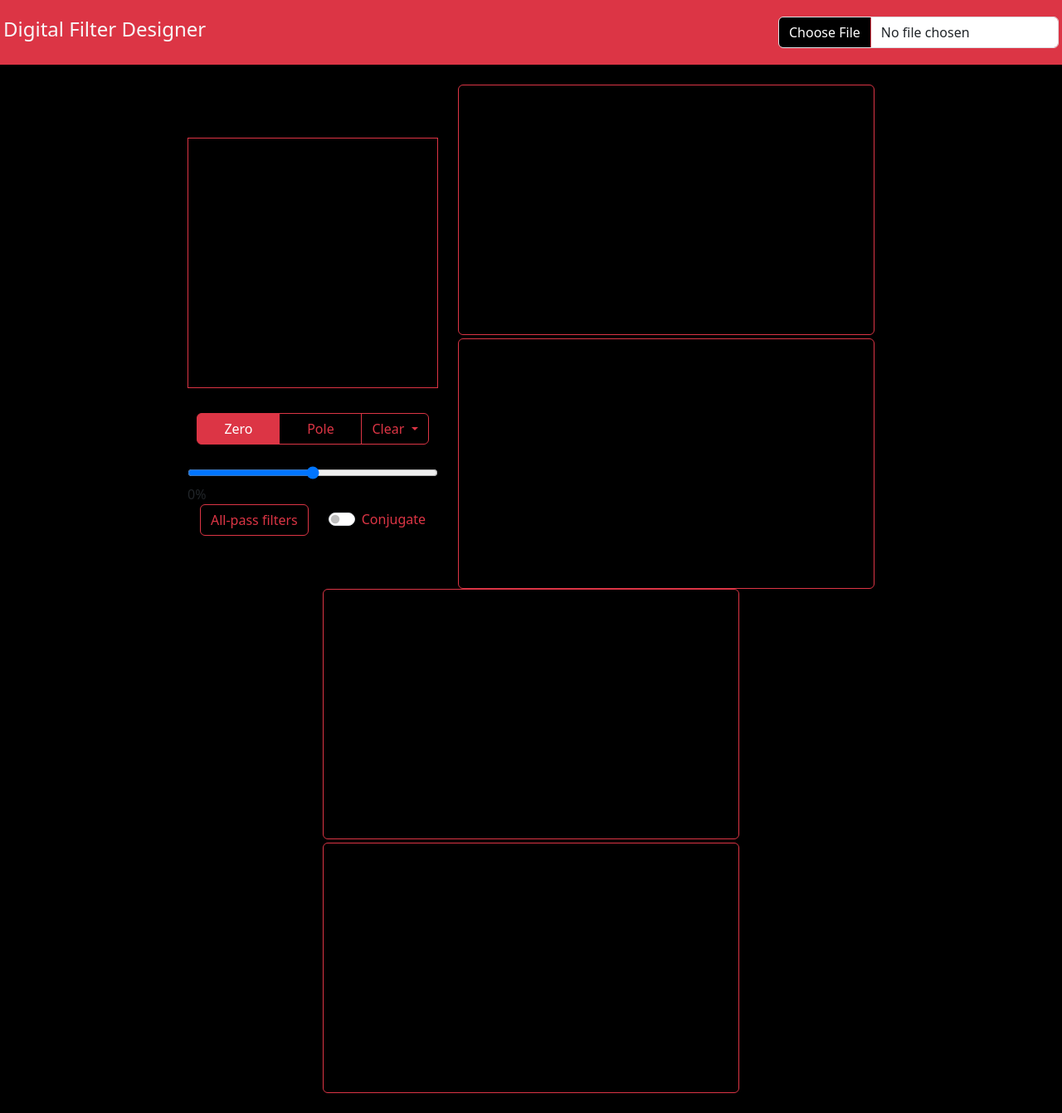
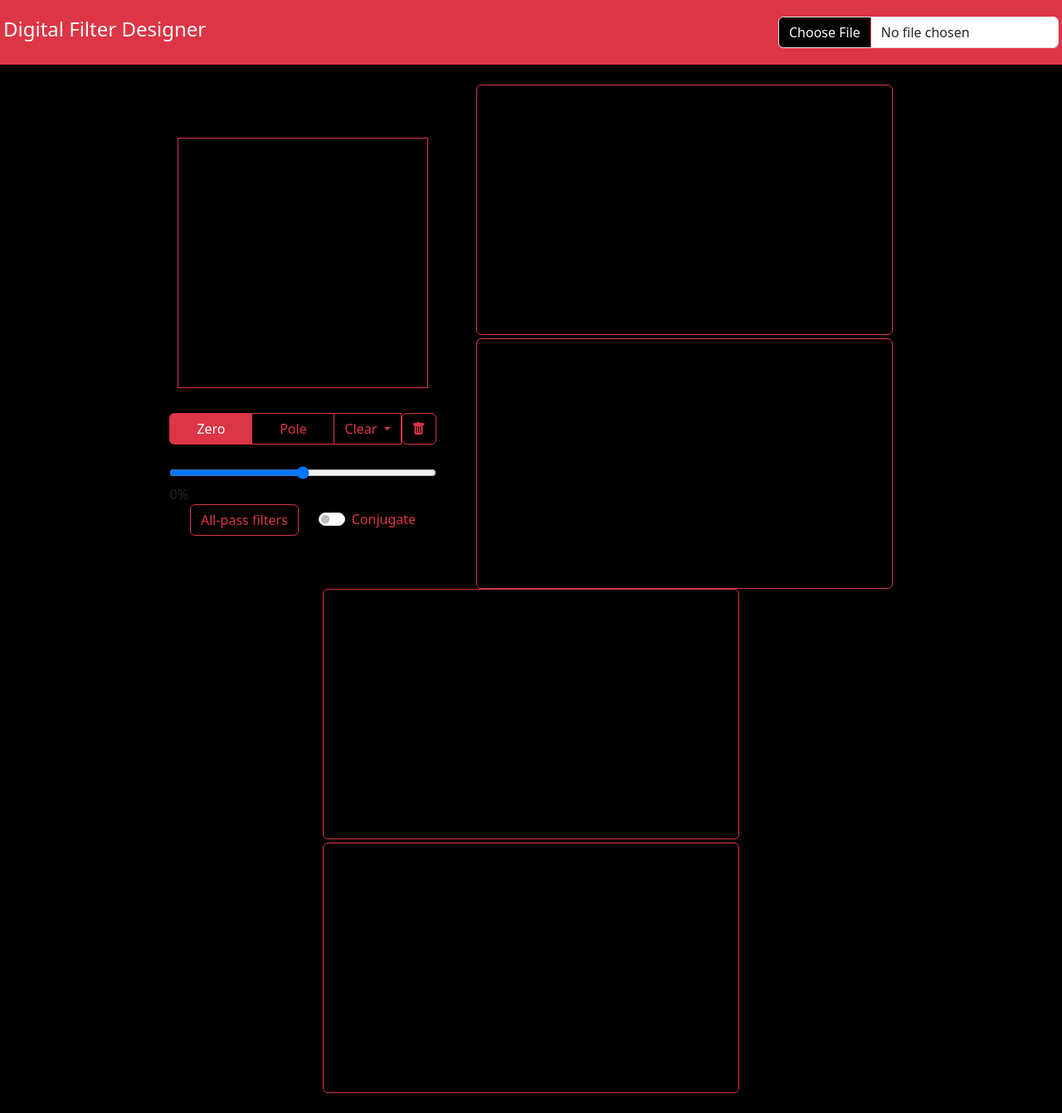
Before and after one commit to mariamgamal70/Digital-filter-designer, a Python web app: template templates/index.html in a window 1280 px wide. Shown: the whole page at 83% size. Run offline with Jinja, Linux system fonts and the light colour scheme; the template is opened without the code that fills it, so the values that code supplies are empty; a map, chart or similar area stays blank; some libraries are stand-ins or nearby versions.

Commit message:
delete icon added

```diff
--- a/templates/index.html
+++ b/templates/index.html
@@ -11,6 +11,8 @@
     <script src="https://cdn.jsdelivr.net/npm/bootstrap@5.3.0-alpha1/dist/js/bootstrap.bundle.min.js"
         integrity="sha384-w76AqPfDkMBDXo30jS1Sgez6pr3x5MlQ1ZAGC+nuZB+EYdgRZgiwxhTBTkF7CXvN"
         crossorigin="anonymous"></script>
+    <link rel="stylesheet" href="https://cdn.jsdelivr.net/npm/bootstrap-icons@1.6.1/font/bootstrap-icons.css">
+
     <script src="/static/plotly-2.18.2.min.js" charset="utf-8"></script>
     <title>Digital Filter Designer</title>
 </head>
@@ -25,7 +27,7 @@
         </div>
     </header>
     <div class="d-flex flex-wrap justify-content-center mt-4">
-        <div class="d-flex flex-column justify-content-center align-items-center me-4">
+        <div class="d-flex flex-column justify-content-center align-items-center me-5">
             <div style="position: relative;"><canvas id="unitcirclecanva" width="300" height="300"
                     style="border: 1px solid #dd3444"></canvas></div>
             <br>
@@ -59,6 +61,11 @@
                         </li>
                     </ul>
                 </div>
+                <div>
+                <button type="button" class="btn btn-outline-danger">
+                    <i class="bi bi-trash-fill"></i>
+                </button>
+                </div>
             </div>
             <br>
             <div class='d-inline-block w-100'>
@@ -66,14 +73,15 @@
                 <span id="rangevalue">0%</span>
             </div>
             <div class="d-flex flex-row align-items-center">
-                <button type="button" class="btn btn-outline-danger me-4" data-bs-toggle="modal" data-bs-target="#exampleModal">
-                  All-pass filters
+                <button type="button" class="btn btn-outline-danger me-4" data-bs-toggle="modal"
+                    data-bs-target="#exampleModal">
+                    All-pass filters
                 </button>
                 <div class="form-check form-switch">
-                  <input class="form-check-input" type="checkbox" role="switch" id="flexSwitchCheckDefault">
-                  <label class="form-check-label text-danger" for="flexSwitchCheckDefault">Conjugate</label>
+                    <input class="form-check-input" type="checkbox" role="switch" id="flexSwitchCheckDefault">
+                    <label class="form-check-label text-danger" for="flexSwitchCheckDefault">Conjugate</label>
                 </div>
-             </div>
+            </div>
         </div>
 
         <div class="d-flex flex-column">
@@ -115,7 +123,6 @@
         </div>
     </div>
     <script src="/static/app.js"></script>
-    <script src="/static/canvas.js"></script>
 </body>
 
 </html>
```
